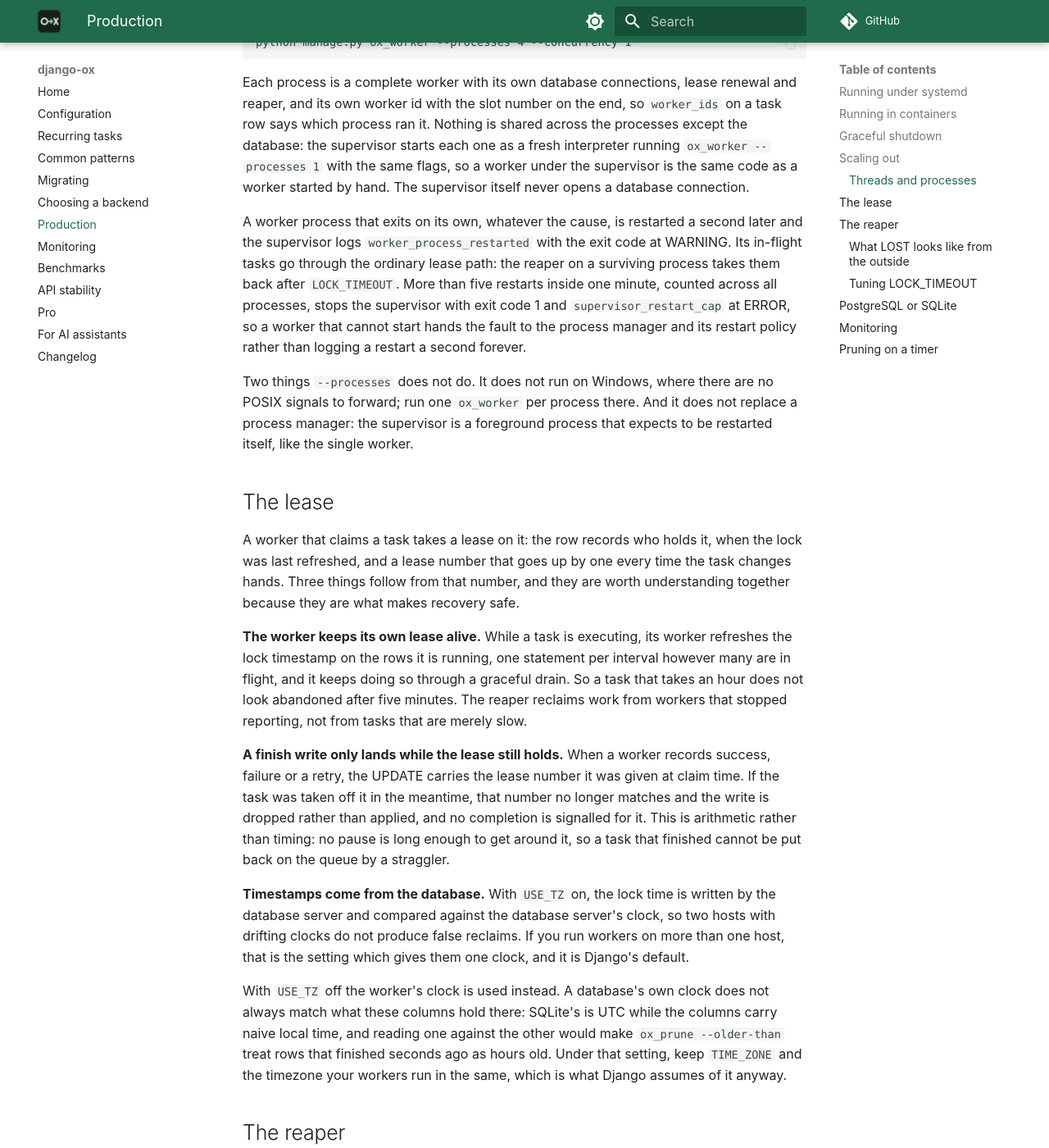
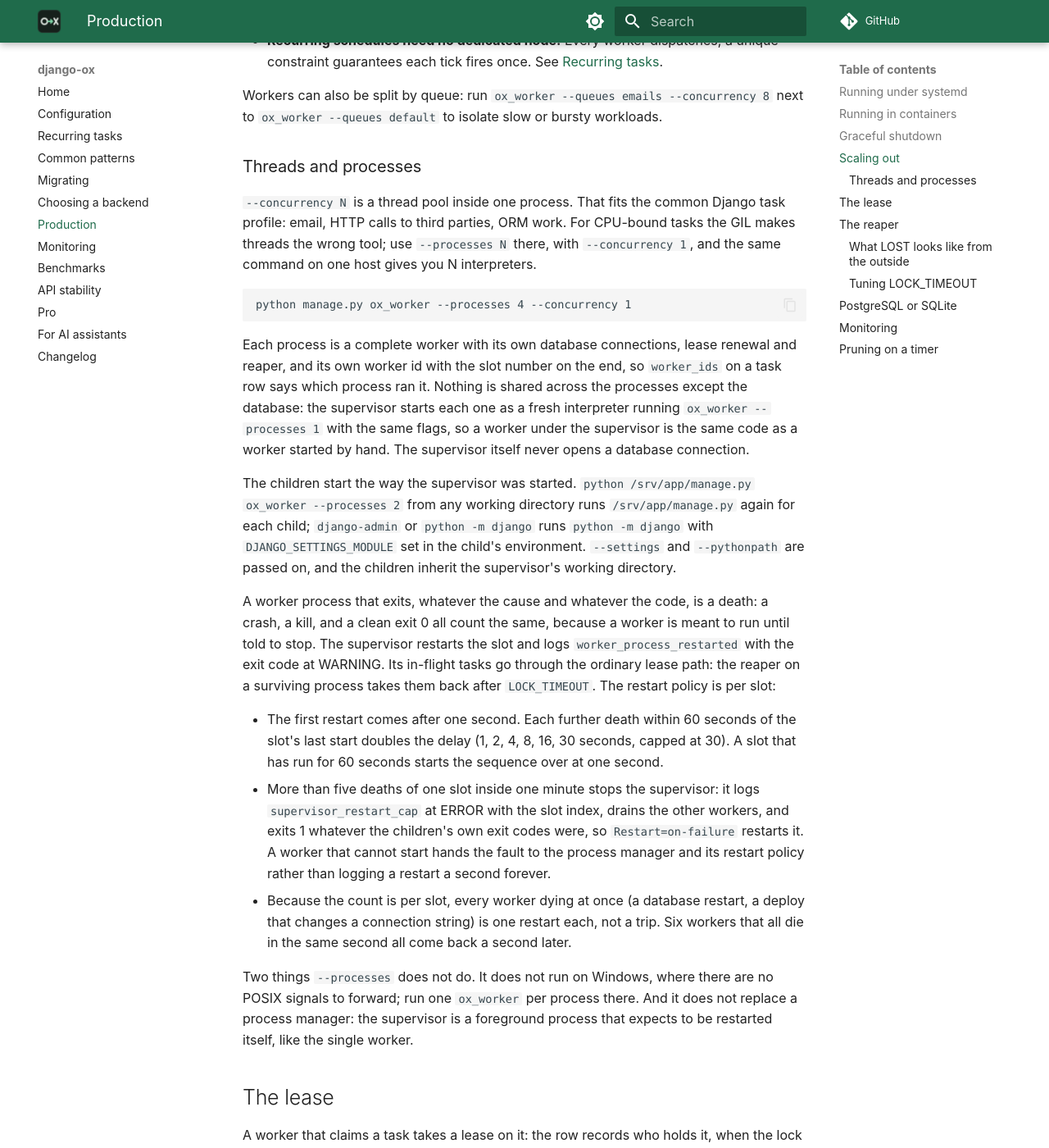
Before and after one commit to oxpull/django-ox, an MkDocs documentation site: the page built from docs/production.md, in a window 1280 px wide and 1400 px high, scrolled down 3377 px. Shown: the whole window at 82% size. Built offline with MkDocs 1.6.1 and Material for MkDocs 9.7.7, drawn with Linux system fonts in a browser that asks for light colours; comment, search, counter and statistics services are not loaded; some of the changed text lies outside the part shown.

Commit message:
Document the supervisor's restart policy, signal sequence, orphan behaviour and any-cwd start

```diff
--- a/docs/production.md
+++ b/docs/production.md
@@ -119,13 +119,27 @@
 version. The only tuning point is the process manager's kill escalation
 (`TimeoutStopSec` above) relative to your longest task.
 
-With `--processes` above 1, the signal goes to the supervisor. It forwards
-SIGTERM to every worker process, waits for each to drain, and exits 0 when all
-of them did, otherwise with the first non-zero code. A second signal is
-forwarded again, which is the force-exit on each worker. Send the signal to
-the supervisor only: a worker that also receives the terminal's copy of a
-Ctrl-C has seen two signals, which is why the workers run in their own process
-group and why the systemd unit above sets `KillMode=mixed`.
+With `--processes` above 1, the signal goes to the supervisor, and SIGHUP
+counts as well as SIGTERM and SIGINT. The sequence is:
+
+1. First signal: the supervisor forwards SIGTERM to every worker process
+   and waits for each to drain. It exits 0 when all of them did, otherwise
+   with the first non-zero code.
+2. Second signal: forwarded again, which is the force-exit on each worker.
+   A worker that cannot act on it (stopped, stuck in a C call) gets five
+   seconds, then SIGKILL, logged as `supervisor_killed_workers` at ERROR.
+3. A third signal sends the SIGKILL at once.
+
+Send the signal to the supervisor only: a worker that also receives the
+terminal's copy of a Ctrl-C has seen two signals, which is why the workers
+run in their own process group and why the systemd unit above sets
+`KillMode=mixed`.
+
+A worker whose supervisor dies without signalling it (SIGKILL, an OOM kill)
+notices within one poll interval that its parent pid has changed, logs
+`worker_orphaned` at WARNING, drains and exits. On Linux the kernel also
+sends it SIGTERM the moment the supervisor exits (`PR_SET_PDEATHSIG`). Either
+way nothing runs on as an orphan beside the supervisor's replacement.
 
 ## Scaling out
 
@@ -168,14 +182,35 @@
 worker under the supervisor is the same code as a worker started by hand. The
 supervisor itself never opens a database connection.
 
-A worker process that exits on its own, whatever the cause, is restarted a
-second later and the supervisor logs `worker_process_restarted` with the
-exit code at WARNING. Its in-flight tasks go through the ordinary lease path:
-the reaper on a surviving process takes them back after `LOCK_TIMEOUT`. More
-than five restarts inside one minute, counted across all processes, stops the
-supervisor with exit code 1 and `supervisor_restart_cap` at ERROR, so a
-worker that cannot start hands the fault to the process manager and its
-restart policy rather than logging a restart a second forever.
+The children start the way the supervisor was started. `python
+/srv/app/manage.py ox_worker --processes 2` from any working directory runs
+`/srv/app/manage.py` again for each child; `django-admin` or `python -m
+django` runs `python -m django` with `DJANGO_SETTINGS_MODULE` set in the
+child's environment. `--settings` and `--pythonpath` are passed on, and the
+children inherit the supervisor's working directory.
+
+A worker process that exits, whatever the cause and whatever the code, is a
+death: a crash, a kill, and a clean exit 0 all count the same, because a
+worker is meant to run until told to stop. The supervisor restarts the slot
+and logs `worker_process_restarted` with the exit code at WARNING. Its
+in-flight tasks go through the ordinary lease path: the reaper on a
+surviving process takes them back after `LOCK_TIMEOUT`. The restart policy
+is per slot:
+
+- The first restart comes after one second. Each further death within 60
+  seconds of the slot's last start doubles the delay (1, 2, 4, 8, 16, 30
+  seconds, capped at 30). A slot that has run for 60 seconds starts the
+  sequence over at one second.
+- More than five deaths of one slot inside one minute stops the supervisor:
+  it logs `supervisor_restart_cap` at ERROR with the slot index, drains the
+  other workers, and exits 1 whatever the children's own exit codes were, so
+  `Restart=on-failure` restarts it. A worker that cannot start hands the
+  fault to the process manager and its restart policy rather than logging a
+  restart a second forever.
+- Because the count is per slot, every worker dying at once (a database
+  restart, a deploy that changes a connection string) is one restart each,
+  not a trip. Six workers that all die in the same second all come back a
+  second later.
 
 Two things `--processes` does not do. It does not run on Windows, where
 there are no POSIX signals to forward; run one `ox_worker` per process there.
```
Also changed, not shown: CHANGELOG.md (+13 -7 lines), docs/configuration.md (+4 -1 lines), docs/llms-full.txt (+67 -23 lines).
